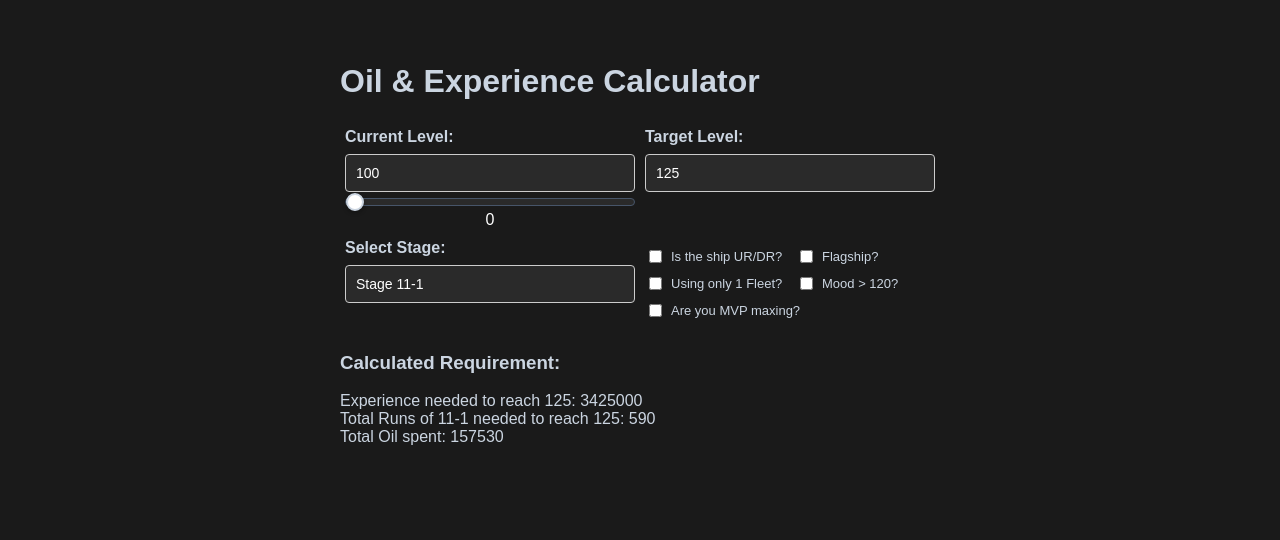
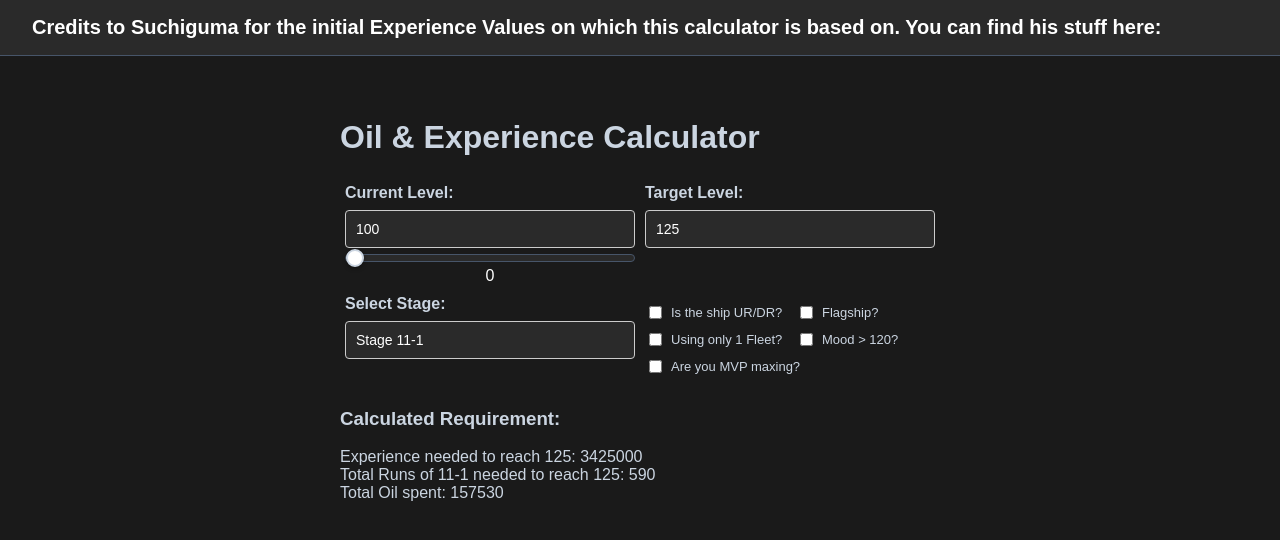
Before and after one commit to Subwaytodie/al-exp-calc, a React (Vite) app: page / in a window 1280 px wide. Shown: the top 540 px of the page. Built offline with nearby package versions, Linux system fonts and the light colour scheme.

Commit message:
added credit

```diff
--- a/src/App.jsx
+++ b/src/App.jsx
@@ -69,6 +69,11 @@ function App() {
 
   //website layout itself below here
   return (
+    <>
+    <header className="top-bar">
+      Credits to Suchiguma for the initial Experience Values on which this calculator is based on. You can find his stuff here: <a href="https://suchiguma.github.io/home/home-page/" />
+    </header>
+
     <div style={{ padding: '40px', maxWidth: '600px', margin: '0 auto', fontFamily: 'sans-serif' }}>
       <h1 style={{
       lineHeight: '1.3',      // Crucial: Gives enough vertical space when text wraps
@@ -214,7 +219,9 @@ function App() {
         )*/}
       </div>
     </div>
+    </>
   );
+
 }
 
 export default App;
--- a/src/index.css
+++ b/src/index.css
@@ -6,6 +6,17 @@ html, body, #root {
   background-color: #1a1a1a;  /* Matches your main background color */
   color: #cbd5e1;
   font-family: sans-serif;
+}
+
+.top-bar {
+  width: 100%;
+  box-sizing: border-box;
+  background-color: #2a2a2a;
+  border-bottom: 1px solid #475569;
+  padding: 16px 32px;
+  color: #ffffff;
+  font-size: 20px;
+  font-weight: bold;
 }
 
 
```
